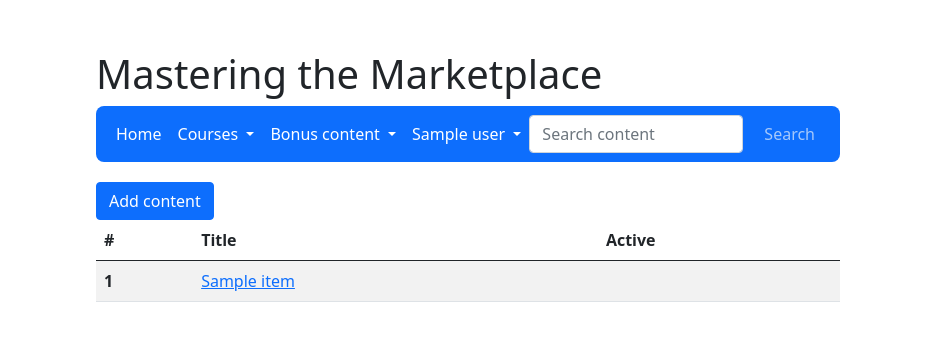
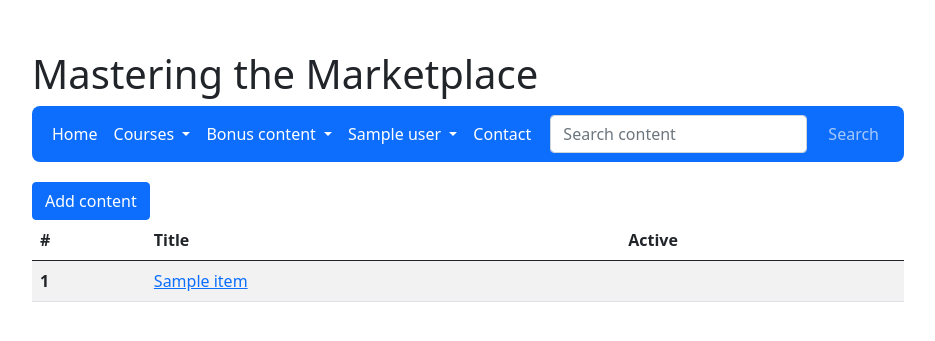
Before and after one commit to dstarr/mtm_site, a Python web app: template src/content/templates/index.html in a window 1280 px wide. Shown: the top 341 px of the page, without its empty margins (172-1107 px from the left). Run offline with Jinja, Linux system fonts and the light colour scheme; the template is opened without the code that fills it: most values are stand-ins (such as "Sample title", 1, 10 or a date in 2020); some libraries are stand-ins or nearby versions.

Commit message:
Update style.css and nav.html

```diff
--- a/src/static/style.css
+++ b/src/static/style.css
@@ -1,6 +1,6 @@
 .main {
     margin-top: 50px;
-    width: 60%;
+    width: 70%;
     /* margin-bottom: 50px; */
 }
 
--- a/src/templates/nav.html
+++ b/src/templates/nav.html
@@ -6,11 +6,11 @@
 
         <ul class="navbar-nav me-auto mb-2 mb-lg-0">
 
+          <!-- home -->
           <li class="nav-item">
             <a class="nav-link active" aria-current="page" href="{{ url_for('index') }}">Home</a>
           </li>
-
-          {% if nav_model["playlists"] %}
+          <!-- Courses (playlists) -->
           <li class="nav-item dropdown">
             <a class="active nav-link dropdown-toggle" href="#" id="navbarDropdown" role="button" data-bs-toggle="dropdown" aria-expanded="false">
               Courses
@@ -21,17 +21,17 @@
               {% endfor %}
             </ul>
           </li>
-          {% endif %}
-
+          <!-- Bonus content -->
           <li class="nav-item dropdown">
             <a class="active nav-link dropdown-toggle" href="#" id="navbarDropdown" role="button" data-bs-toggle="dropdown" aria-expanded="false">
               Bonus content
             </a>
             <ul class="dropdown-menu" aria-labelledby="navbarDropdown">
                 <li><a class="dropdown-item" href="{{ url_for('bonus_content.page', page='accelerators') }}">Technical accelerators</a></li>
+                <li><a class="dropdown-item" href="{{ url_for('bonus_content.page', page='accelerators') }}">Technical accelerators</a></li>
             </ul>
           </li>
-
+          <!-- User -->
           {% if nav_model["user"] %}
             <li class="nav-item dropdown">
               <a class="active nav-link dropdown-toggle" href="#" id="navbarDropdown" role="button" data-bs-toggle="dropdown" aria-expanded="false">
@@ -43,13 +43,20 @@
             </li>
           {% else %}
             <li class="nav-item">
-              <a class=" active nav-link" href="{{ url_for('auth.login') }}">Sign in</a>
+              <a class="active nav-link" href="{{ url_for('auth.login') }}">Sign in</a>
             </li>
           {% endif %}
+          <!-- contact -->
+          <li class="nav-item">
+            <a class="nav-link active" target="_blank" href="https://forms.office.com/r/0gCrzhSMkw">Contact</a>
+          </li>
+
         </ul>
+
+        <!-- search -->
         <form class="d-flex" method="post" action="{{ url_for('search.search_results') }}">
           <input class="form-control me-2" type="search" placeholder="Search content" aria-label="Search"
-          name="search_term">
+          name="search_term" maxlength="30">
           <button id="search_button" class="btn text-light" type="submit">Search</button>
         </form>
       </div>
```
Lines whose indentation alone changed are shown as unchanged.
